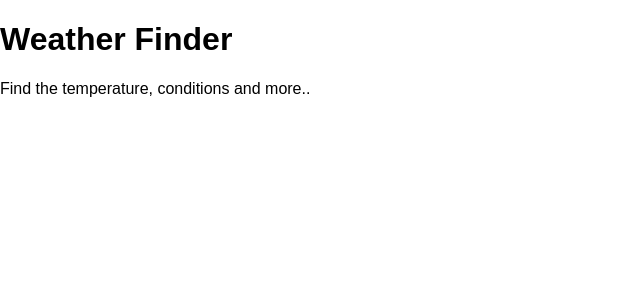
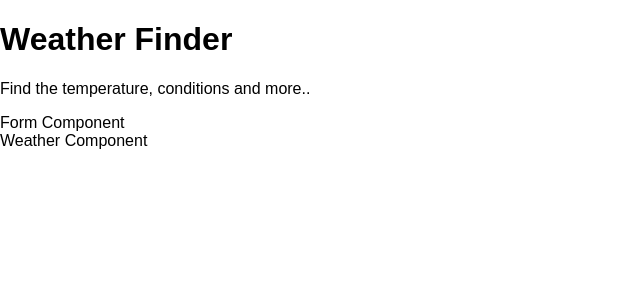
Before and after one commit to Meggan/weather-app, a React (Create React App) app: page / in a window 1280 px wide. Shown: the top 300 px of the page, without its empty margins (0-640 px from the left). Built offline with nearby package versions, Linux system fonts and the light colour scheme.

Commit message:
added more components

```diff
--- a/src/App.js
+++ b/src/App.js
@@ -1,6 +1,8 @@
 import React from "react";
 
 import Titles from "./components/Titles";
+import Form from "./components/Form";
+import Weather from "./components/Weather";
 
 class App extends React.Component {
   render(){
@@ -9,6 +11,8 @@ class App extends React.Component {
       //Can only have one parent
       <div>
         <Titles/>
+        <Form/>
+        <Weather/>
       </div>
   );
   }
--- /dev/null
+++ b/src/components/Form.js
@@ -0,0 +1,15 @@
+import React from "react";
+
+class Form extends React.Component{
+    render(){
+        return(
+
+            <div>
+                Form Component
+            </div>
+
+        );
+    }
+};
+
+export default  Form;
--- /dev/null
+++ b/src/components/Weather.js
@@ -0,0 +1,15 @@
+import React from "react";
+
+class Weather extends React.Component{
+    render(){
+        return(
+
+            <div>
+               Weather Component
+            </div>
+
+        );
+    }
+};
+
+export default Weather;
```
